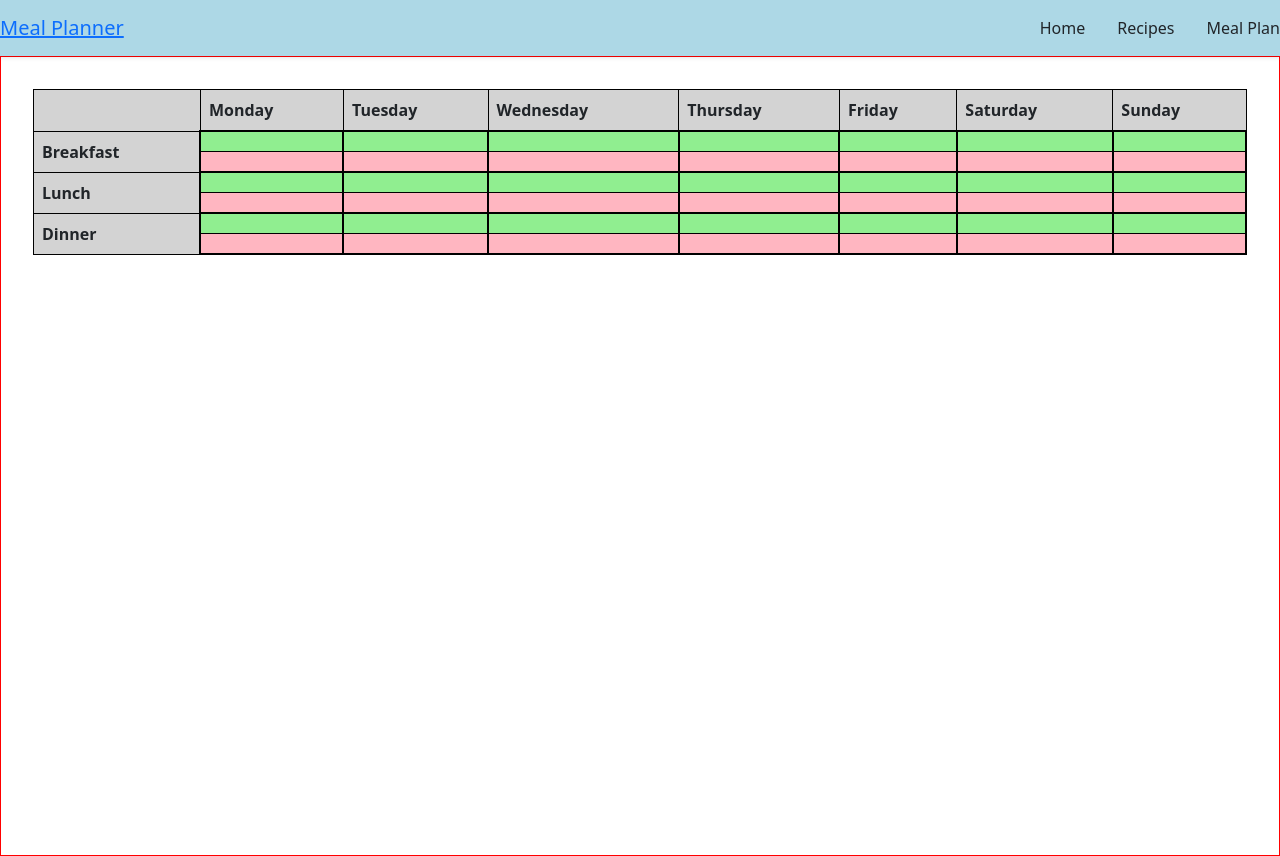
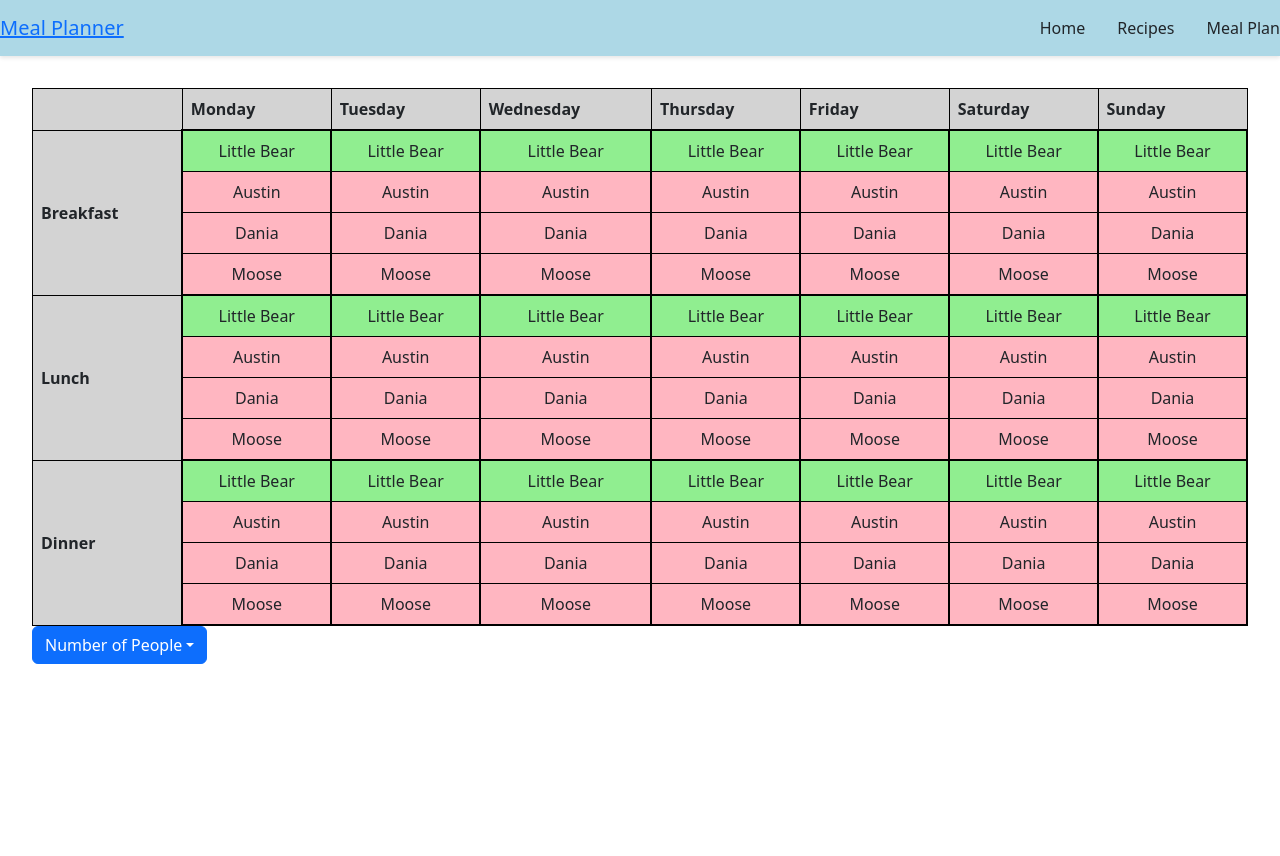
Before and after one commit to daniafernandez/meal-planner, a React (Vite) app in the folder client/: page /mealplan in a window 1280 px wide. Built offline with nearby package versions, Linux system fonts and the light colour scheme.

Commit message:
implemented basic dropdown for number of people in plan

```diff
--- /dev/null
+++ b/client/src/components/DropDown.tsx
@@ -0,0 +1,36 @@
+import { useState } from "react";
+
+interface Props {
+    label: string;
+    color?: 'primary' | 'secondary' | 'danger' | 'success'|'close';
+    options: string[];
+  }
+
+
+  export const DropDown = ({ label, color = 'primary', options}: Props) => {
+    const [isOpen, setIsOpen] = useState(false);
+
+    return (
+        <div className="dropdown">
+            <button
+                className={`btn btn-${color} dropdown-toggle`}
+                onClick={() => setIsOpen(!isOpen)}
+                aria-haspopup="true"
+                aria-expanded={isOpen}
+            >
+                {label}
+            </button>
+            <div className={`dropdown-menu ${isOpen ? "show" : ""}`} aria-labelledby="dropdownMenuLink">
+                {options.map((option, index) => (
+                    <li key={index}>
+                        <a className="dropdown-item" href="#">
+                        {option}
+                        </a>
+                    </li>
+                ))}
+            </div>
+      </div>
+    );
+  };
+
+  export default DropDown;
--- a/client/src/pages/MealPlan.tsx
+++ b/client/src/pages/MealPlan.tsx
@@ -1,4 +1,15 @@
+import React from 'react';
+import DropDown from "../components/DropDown.tsx"
+
+
 function MealPlan() {
+
+    const daysOfWeek = ['Monday', 'Tuesday', 'Wednesday', 'Thursday', 'Friday', 'Saturday', 'Sunday'];
+    const meals = ['Breakfast', 'Lunch', 'Dinner'];
+    const chef = 'Little Bear'
+    const people = ['Austin', 'Dania', 'Moose']
+    const numPeopleOptions = ["1","2","3","4","5","6"]
+
     return (
         <>
 
@@ -6,79 +17,35 @@ function MealPlan() {
             <thead>
                 <tr>
                     <th></th>
-                    <th>Monday</th>
-                    <th>Tuesday</th>
-                    <th>Wednesday</th>
-                    <th>Thursday</th>
-                    <th>Friday</th>
-                    <th>Saturday</th>
-                    <th>Sunday</th>
+                    {daysOfWeek.map((day, index) => (
+                        <th key={index}>{day}</th>
+                    ))}
                 </tr>
             </thead>
             <tbody>
-                <tr>
-                <th rowSpan={2}>Breakfast</th>
-                <td className="personA"></td>
-                <td className="personA"></td>
-                <td className="personA"></td>
-                <td className="personA"></td>
-                <td className="personA"></td>
-                <td className="personA"></td>
-                <td className="personA"></td>
-                </tr>
-                <tr>
-                <td className="personD"></td>
-                <td className="personD"></td>
-                <td className="personD"></td>
-                <td className="personD"></td>
-                <td className="personD"></td>
-                <td className="personD"></td>
-                <td className="personD"></td>
-                </tr>
-                <tr>
-                <th rowSpan={2}>Lunch</th>
-                <td className="personA"></td>
-                <td className="personA"></td>
-                <td className="personA"></td>
-                <td className="personA"></td>
-                <td className="personA"></td>
-                <td className="personA"></td>
-                <td className="personA"></td>
-                </tr>
-                <tr>
-                <td className="personD"></td>
-                <td className="personD"></td>
-                <td className="personD"></td>
-                <td className="personD"></td>
-                <td className="personD"></td>
-                <td className="personD"></td>
-                <td className="personD"></td>
-                </tr>
-                <tr>
-                <th rowSpan={2}>Dinner</th>
-                <td className="personA"></td>
-                <td className="personA"></td>
-                <td className="personA"></td>
-                <td className="personA"></td>
-                <td className="personA"></td>
-                <td className="personA"></td>
-                <td className="personA"></td>
-                </tr>
-                <tr>
-                <td className="personD"></td>
-                <td className="personD"></td>
-                <td className="personD"></td>
-                <td className="personD"></td>
-                <td className="personD"></td>
-                <td className="personD"></td>
-                <td className="personD"></td>
-                </tr>
+                {meals.map((meal, mealIndex) => (
+                    <React.Fragment key={mealIndex}>
+                        <tr>
+                            <th rowSpan={people.length+1}>{meal}</th>
+                            {daysOfWeek.map((_, dayIndex) => (
+                                <td key={`${mealIndex}-${dayIndex}`} className="personCellTop">{chef}</td>
+                            ))}
+                        </tr>
+                        {people.map((person, personIndex) => (
+                            <tr key={`${mealIndex}-${personIndex}`}>
+                                 {daysOfWeek.map((_, dayIndex) => (
+                                <td key={`${mealIndex + 1}-${personIndex}-${dayIndex}`} className={personIndex === people.length-1 ? "personCellBottom":"personCellMiddle"}>{person}</td>
+                            ))}
+                            </tr>
+                        ))}
+                    </React.Fragment>
+                ))}
             </tbody>
         </table>
 
+        <DropDown label="Number of People" options={numPeopleOptions}></DropDown>
 
         </>
     );
-  }
-
+}
   export default MealPlan;
--- a/client/src/styles/App.css
+++ b/client/src/styles/App.css
@@ -13,14 +13,20 @@ th {
   background-color: lightgray; /* Light gray background for headers */
 }
 
-.personA {
+.personCellTop {
   background-color: lightgreen;
   border-left: 2px solid black !important;
   border-right: 2px solid black !important;
   border-top: 2px solid black !important;
 }
 
-.personD {
+.personCellMiddle {
+  background-color: lightpink;
+  border-left: 2px solid black !important;
+  border-right: 2px solid black !important;
+}
+
+.personCellBottom {
   background-color: lightpink;
   border-left: 2px solid black !important;
   border-right: 2px solid black !important;
@@ -33,7 +39,6 @@ th {
   padding: 2rem;
   box-sizing: border-box;
   display: block; /* Use block layout for full width */
-  border: 1px solid red;
 }
 
 .home {
```
